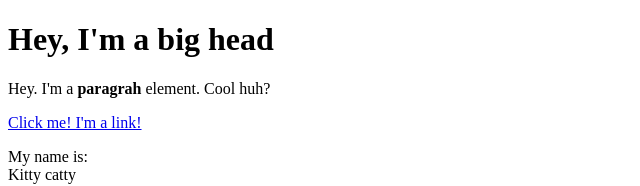
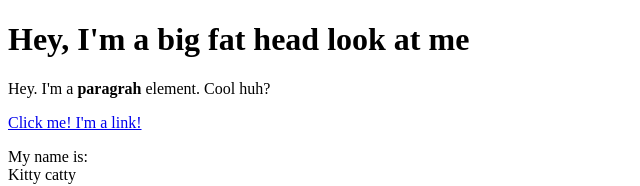
Before and after one commit to thebarunsharma/Cartoon-hero, a plain HTML site: page test.html in a window 1280 px wide. Shown: the top 186 px of the page, without its empty margins (0-640 px from the left). Drawn offline with Linux system fonts and the light colour scheme.

Commit message:
Added fat

```diff
--- a/test.html
+++ b/test.html
@@ -4,7 +4,7 @@
 	<title>Test page</title>
 </head>
 <body>
-	<h1> Hey, I'm a big head</h1>
+	<h1> Hey, I'm a big fat head look at me</h1>
 	<p>Hey. I'm a <b>paragrah</b> element. Cool huh?</p>
 	<a href="https://google.com" target="_blank" title="Let;s go to google">Click me! I'm a link!</a>
 	<p>My name is:<br>	Kitty catty</p>
```
Also changed, not shown: 1 other file.
